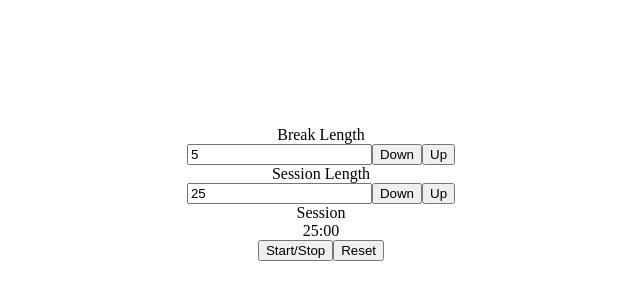
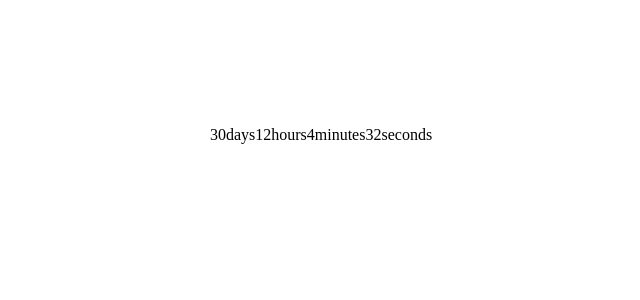
Before and after one commit to ianflynnwork/25-5-timer, a React (Create React App) app: page / in a window 1280 px wide. Shown: the part 174-474 px from the top of the page, without its empty margins (319-959 px from the left). Built offline with nearby package versions, Linux system fonts and the light colour scheme.

Commit message:
starting differently

```diff
--- a/src/Timer.js
+++ b/src/Timer.js
@@ -1,57 +1,24 @@
-import React, { useState } from "react";
+import { useState } from "react";
 
 const defaultRemainingTime = {
-    breakLength: 5,
-    sessionLength: 25,
-    minutes: '25',
-    seconds: '00'
+    seconds: '00',
+    minutes: '00',
+    hours: '00',
+    days: '00'
 }
 
 const Timer = () => {
-    const [remainingTime, setRemainingTime] = useState(defaultRemainingTime);
 
         return(
             <div>
-                <div>
-                    <div id="break-label">Break Length</div>
-                    <input
-                        id="break-length"
-                        type="text"
-                        readOnly
-                        value={remainingTime.breakLength}
-                    />
-                    <button id="break-decrement">Down</button>
-                    <button id="break-increment">Up</button>
-                </div>
-                <div>
-                    <div id="session-label">Session Length</div>
-                    <input
-                        id="session-length"
-                        type="text"
-                        readOnly
-                        value={remainingTime.sessionLength}
-                    />
-                    <button id="session-decrement">Down</button>
-                    <button id="session-increment">Up</button>
-                </div>
-                <div background-color="">
-                    <div id="timer-label">Session</div>
-
-
-                    <div id="time-left">
-                    <span>{remainingTime.minutes}</span>
-                    <span>:</span>
-                    <span>{remainingTime.seconds}</span>
-
-
-
-                    </div>
-
-
-
-                    <button id="start_stop">Start/Stop</button>
-                    <button id="reset">Reset</button>
-                </div>
+                <span>30</span>
+                <span>days</span>
+                <span>12</span>
+                <span>hours</span>
+                <span>4</span>
+                <span>minutes</span>
+                <span>32</span>
+                <span>seconds</span>
 
             </div>
         )
```
